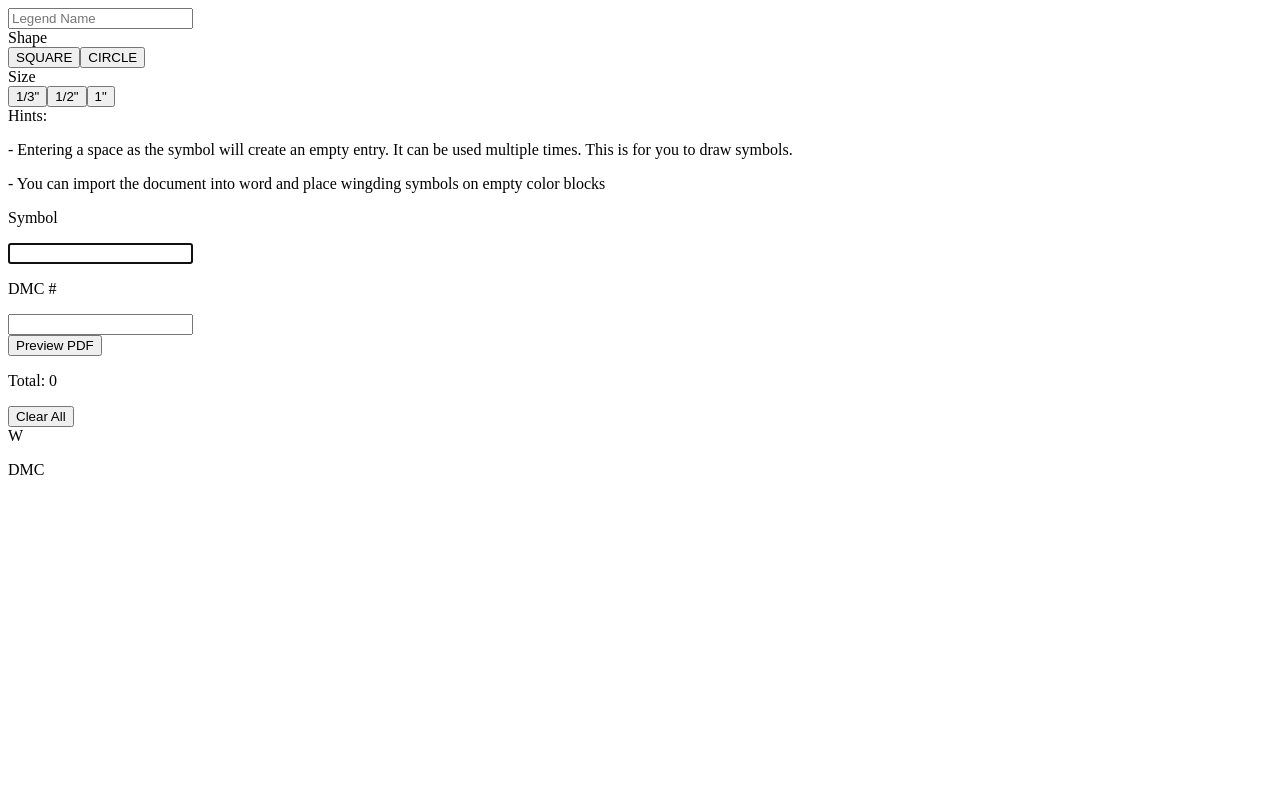
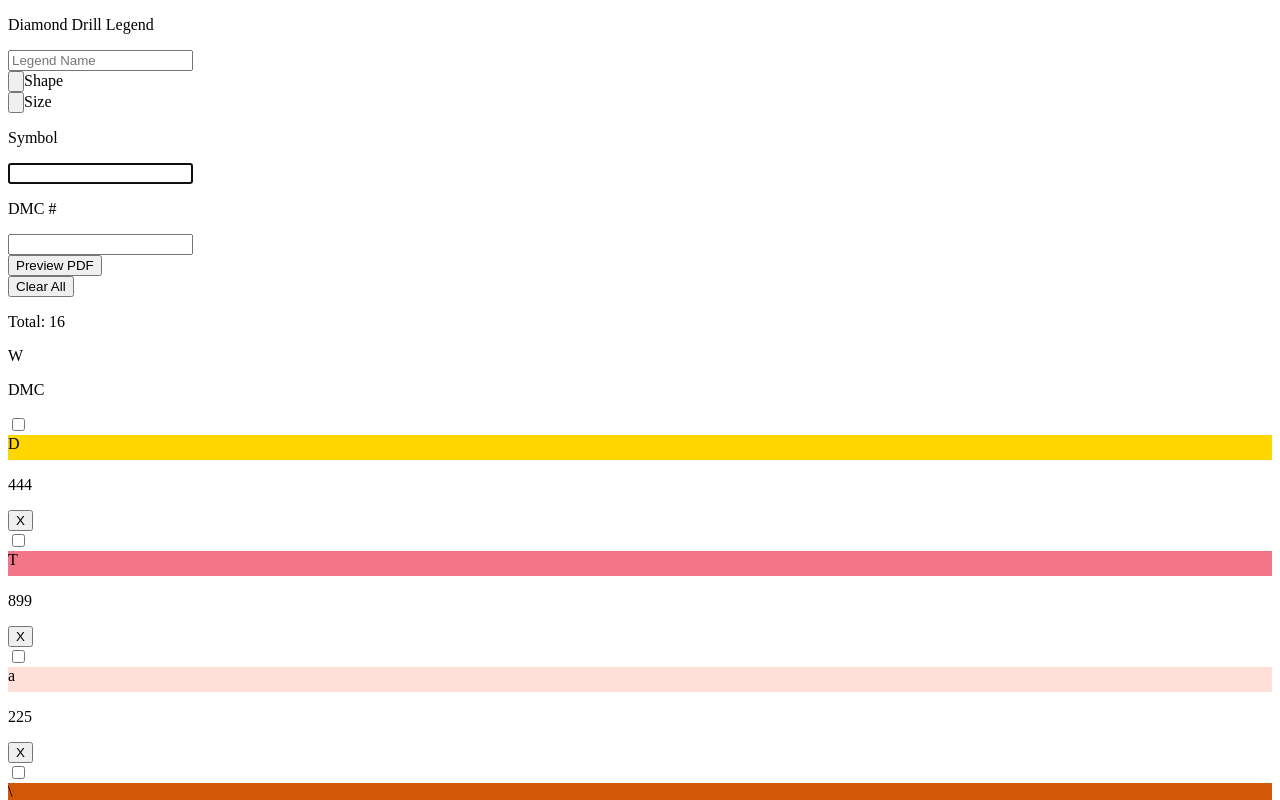
Before and after one commit to thurmand/diamond_legend_maker, a Next.js app: page / in a window 1280 px wide. Shown: the top 800 px of the page. Built offline with nearby package versions, Linux system fonts and the light colour scheme.

Commit message:
got it to look good on device

```diff
--- /dev/null
+++ b/components/header/index.js
@@ -0,0 +1,24 @@
+import { ProjectName } from "../projectName";
+
+export const PageHeader = ({
+  projectName,
+  setProjectName,
+  children,
+  className,
+  title,
+}) => (
+  <>
+    <p className="p-1 font-bold">{title}</p>
+    <div className={className}>
+      <div>
+        <ProjectName
+          onChange={({ target }) => {
+            setProjectName(target.value);
+          }}
+          value={projectName}
+        />
+      </div>
+      {children}
+    </div>
+  </>
+);
--- /dev/null
+++ b/components/projectName.js
@@ -0,0 +1,13 @@
+export function ProjectName({ onChange, value }) {
+  return (
+    <div className="px-2 my-2">
+      <input
+        type="text"
+        className="mt-2 border-b border-gray-600 text-2xl"
+        onChange={onChange}
+        value={value}
+        placeholder="Legend Name"
+      />
+    </div>
+  );
+}
--- a/components/symbolList.js
+++ b/components/symbolList.js
@@ -9,7 +9,6 @@ const SymbolList = ({
 }) => (
   <div className="flex flex-1 flex-col gap-2 overflow-hidden">
     <div className="flex flex-row justify-between">
-      <p>Total: {values.length}</p>
       <button
         title="Clear all"
         className="border focus:outline-none hover:shadow hover:text-white hover:bg-red-500 text-red-500 font-bold bg-white rounded px-2"
@@ -17,6 +16,7 @@ const SymbolList = ({
       >
         Clear All
       </button>
+      <p>Total: {values.length}</p>
     </div>
     <div className="flex items-center gap-2">
       <div className="flex-1">W</div>
--- a/pages/index.js
+++ b/pages/index.js
@@ -5,20 +5,31 @@ import SymbolList from "../components/symbolList";
 import { Page, Text, View, Document, PDFViewer } from "@react-pdf/renderer";
 import EnterSymbols from "../components/enterSymbol";
 import hints from "../lib/hints.json";
+import { Option, Select } from "@material-tailwind/react";
+import { PageHeader } from "../components/header";
 
-// var x = [
-//   { symbol: "D", hex: "#FFD600", dmc: "444" },
-//   { symbol: "T", hex: "#F27688", dmc: "899" },
-//   { symbol: "a", hex: "#FFDFD7", dmc: "225" },
-//   { symbol: "\\", hex: "#D15807", dmc: "900" },
-//   { symbol: "3", hex: "#B39F8B", dmc: "3032" },
-//   { symbol: "+", hex: "#9C599C", dmc: "33" },
-//   { symbol: "Q", hex: "#000000", dmc: "310", text: "white" },
-//   { symbol: "x", hex: "#E31D42", dmc: "666" },
-// ];
+const PageTitle = "Diamond Drill Legend";
+var x = [
+  { symbol: "D", hex: "#FFD600", dmc: "444" },
+  { symbol: "T", hex: "#F27688", dmc: "899" },
+  { symbol: "a", hex: "#FFDFD7", dmc: "225" },
+  { symbol: "\\", hex: "#D15807", dmc: "900" },
+  { symbol: "3", hex: "#B39F8B", dmc: "3032" },
+  { symbol: "+", hex: "#9C599C", dmc: "33" },
+  { symbol: "Q", hex: "#000000", dmc: "310", text: "white" },
+  { symbol: "x", hex: "#E31D42", dmc: "666" },
+  { symbol: "D", hex: "#FFD600", dmc: "444" },
+  { symbol: "T", hex: "#F27688", dmc: "899" },
+  { symbol: "a", hex: "#FFDFD7", dmc: "225" },
+  { symbol: "\\", hex: "#D15807", dmc: "900" },
+  { symbol: "3", hex: "#B39F8B", dmc: "3032" },
+  { symbol: "+", hex: "#9C599C", dmc: "33" },
+  { symbol: "Q", hex: "#000000", dmc: "310", text: "white" },
+  { symbol: "x", hex: "#E31D42", dmc: "666" },
+];
 
 export default function Symbols() {
-  var [symbolList, setSymbolList] = useState([]);
+  var [symbolList, setSymbolList] = useState(x);
   var [shape, setShape] = useState("square");
   var [size, setSize] = useState("inch");
   var [projectName, setProjectName] = useState("");
@@ -68,39 +79,33 @@ export default function Symbols() {
   return (
     <div className="overflow-hidden h-screen w-screen flex flex-col">
       <Head>
-        <title>Diamond Painting Legend</title>
+        <title>{PageTitle}</title>
       </Head>
       <main className="flex flex-1 flex-col overflow-hidden">
-        <div className="flex flex-1 flex-col overflow-hidden">
-          <ProjectName
-            onChange={({ target }) => {
-              setProjectName(target.value);
-            }}
-            value={projectName}
-          />
-          <div className="border" />
-          <div className="flex flex-1 overflow-hidden">
-            <div className="max-w-xs">
-              <StickerProfile
-                onClick={(value) => {
-                  setShape(value);
-                }}
-                value={shape}
-              />
-              <StickerSize
-                onClick={(value) => {
-                  setSize(value);
-                }}
-                value={size}
-              />
-              <div className="p-2">
-                Hints:
-                {hints.values.map((hint) => (
-                  <p>- {hint}</p>
-                ))}
-              </div>
+        <PageHeader
+          onChangeName={setProjectName}
+          projectName={projectName}
+          className="flex flex-row px-2 border-b-2 flex-wrap"
+          title={PageTitle}
+        >
+          <div className="flex flex-row flex-wrap gap-2">
+            <div>
+              <Select label="Shape" value={shape} onChange={setShape} size="lg">
+                <Option>Square</Option>
+                <Option>Circle</Option>
+              </Select>
             </div>
-            <div className="border" />
+            <div>
+              <Select label="Size" value={size} onChange={setSize} size="lg">
+                <Option>1/3"</Option>
+                <Option>1/2"</Option>
+                <Option>1"</Option>
+              </Select>
+            </div>
+          </div>
+        </PageHeader>
+        <div className="flex flex-1 flex-col overflow-hidden ">
+          <div className="flex flex-1 overflow-hidden flex-wrap">
             <div className="flex flex-1 flex-col">
               {!preview && (
                 <div className="flex-1 flex flex-col">
@@ -142,8 +147,7 @@ export default function Symbols() {
                 </button>
               </div>
             </div>
-            <div className="border" />
-            <div className="flex flex-1 flex-col p-4 max-w-sm min-w-[208px] overflow-hidden">
+            <div className="flex flex-1 flex-col p-4 max-w-md min-w-[208px] overflow-hidden sm:border-l-2 sm:border-t-0 border-t-2 border-l-0">
               <SymbolList
                 values={symbolList}
                 onTextColorChange={onTextColorChange}
@@ -155,20 +159,6 @@ export default function Symbols() {
           </div>
         </div>
       </main>
-    </div>
-  );
-}
-
-function ProjectName({ onChange, value }) {
-  return (
-    <div className="px-2 my-2">
-      <input
-        type="text"
-        className="mt-2 border-b border-gray-600 text-2xl"
-        onChange={onChange}
-        value={value}
-        placeholder="Legend Name"
-      />
     </div>
   );
 }
```
Also changed, not shown: 1 other file (tests, documents, lock files or other folders).
